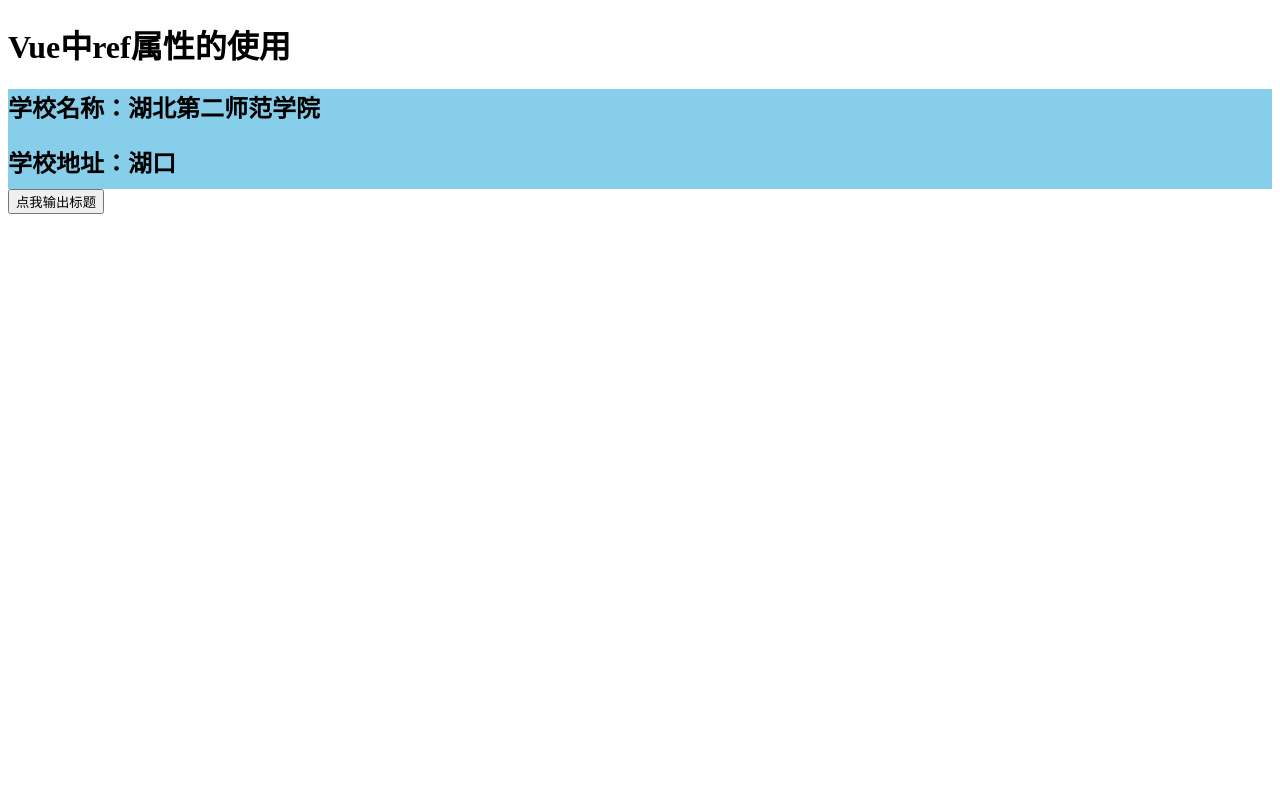
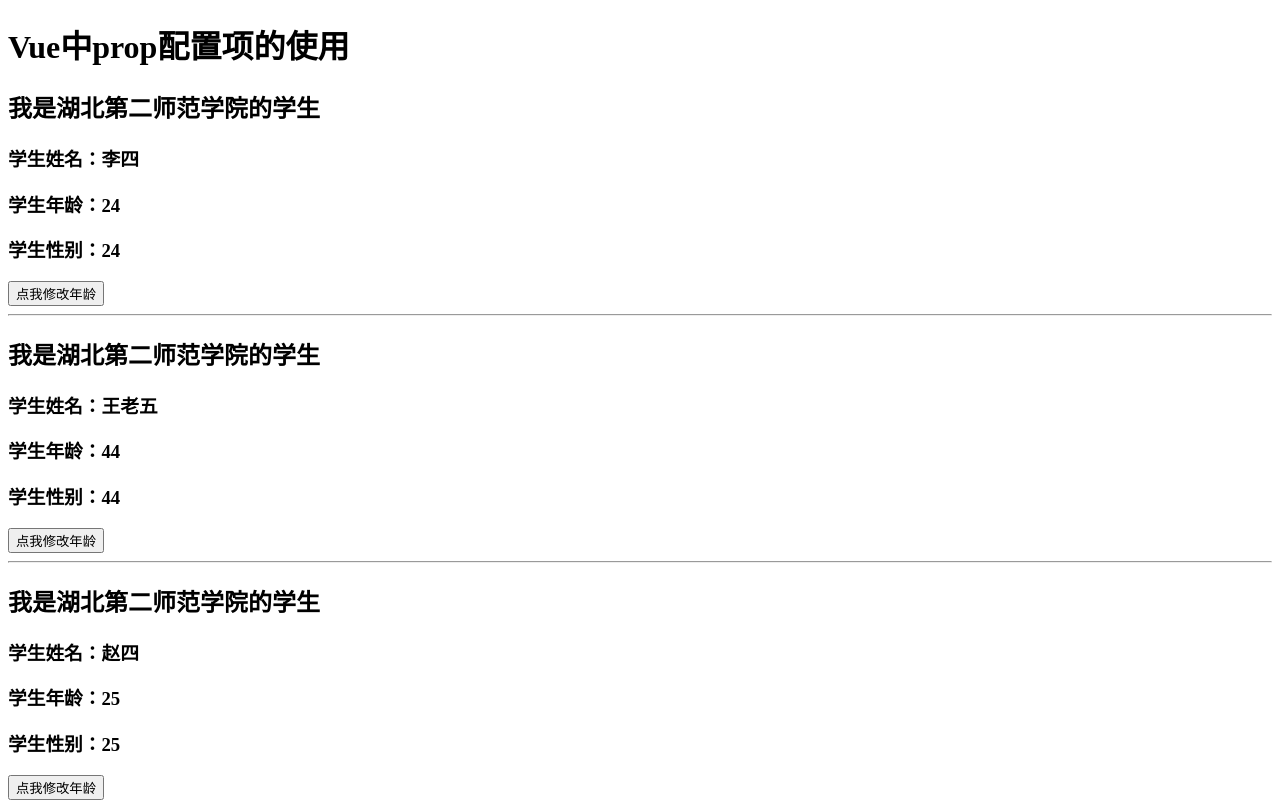
Before and after one commit to Xiao-Ning-166/vue_code, a Vue app in the folder vue_test/: page / in a window 1280 px wide. Built offline with nearby package versions, Linux system fonts and the light colour scheme.

Commit message:
Vue中props配置项的使用

```diff
--- /dev/null
+++ b/vue_test/03_Vue中的prop配置项_src/App.vue
@@ -0,0 +1,27 @@
+<template>
+    <div>
+        <h1 v-text="title"></h1>
+        <Student name="李四" sex="女" :age="24"></Student>
+        <hr>
+
+        <Student name="王老五" sex="女" :age="44"></Student>
+        <hr>
+
+        <Student name="赵四" :age="25"></Student>
+
+    </div>
+</template>
+
+<script>
+    // 引入Student组件
+    import Student from './components/Student.vue'
+    export default {
+        name: 'App',
+        components: {Student},
+        data() {
+            return {
+                title: 'Vue中prop配置项的使用'
+            }
+        }
+    }
+</script>
--- /dev/null
+++ b/vue_test/03_Vue中的prop配置项_src/components/Student.vue
@@ -0,0 +1,54 @@
+<template>
+    <div class="student">
+        <h2 v-text="msg"></h2>
+        <h3>学生姓名：{{name}}</h3>
+        <h3>学生年龄：{{age}}</h3>
+        <h3>学生性别：{{myAge}}</h3>
+        <button @click="updateAge">点我修改年龄</button>
+    </div>
+</template>
+
+<script>
+    export default {
+        name: 'Student',
+        data() {
+            return {
+                msg: '我是湖北第二师范学院的学生',
+                myAge: this.age
+            }
+        },
+        methods: {
+            updateAge() {
+                this.myAge = 100
+            }
+        },
+        // 简单接收
+        // props: ['name','sex','age']
+
+        // 接收的同时对类型做限制
+        // props: {
+        //     name: String,
+        //     age: Number,
+        //     sex: String
+        // }
+
+        // 接收的同时对类型做限制+默认值的指定+必要性的限制
+        props: {
+            name: {
+                // name的类型是String
+                type: String,
+                // name必须要传
+                required: true
+            },
+            sex: {
+                type: String,
+                // 不传的默认值
+                default: '男'
+            },
+            age: {
+                type: Number,
+                required: true
+            }
+        }
+    }
+</script>
--- /dev/null
+++ b/vue_test/03_Vue中的prop配置项_src/main.js
@@ -0,0 +1,12 @@
+// 引入vue
+import Vue from 'vue'
+import App from './App.vue'
+
+// 关闭Vue的生产提示
+Vue.config.productionTip=false
+
+// 创建Vue实例
+new Vue({
+    el: '#app',
+    render: h => h(App)
+})
--- a/vue_test/vue.config.js
+++ b/vue_test/vue.config.js
@@ -11,8 +11,11 @@
       // 01_分析Vue脚手架
       // entry: '01_分析Vue脚手架_src/main.js',
 
-      // 01_分析Vue脚手架
-      entry: '02_Vue中ref属性的使用_src/main.js',
+      // 02_Vue中ref属性的使用
+      // entry: '02_Vue中ref属性的使用_src/main.js',
+
+      // 03_Vue中的prop配置项的使用
+      entry: '03_Vue中的prop配置项_src/main.js'
     }
   }
 }
```
Also changed, not shown: 1 other file (tests, documents, lock files or other folders).
